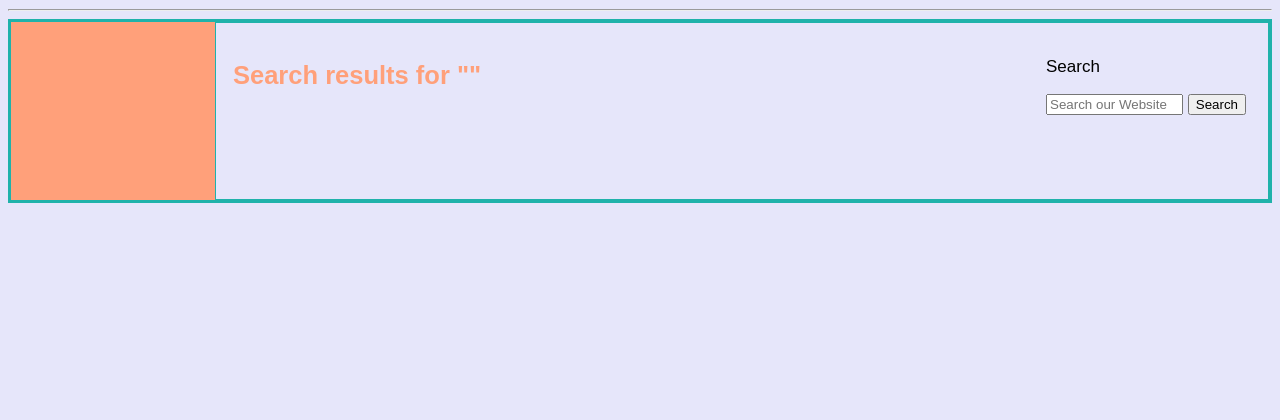
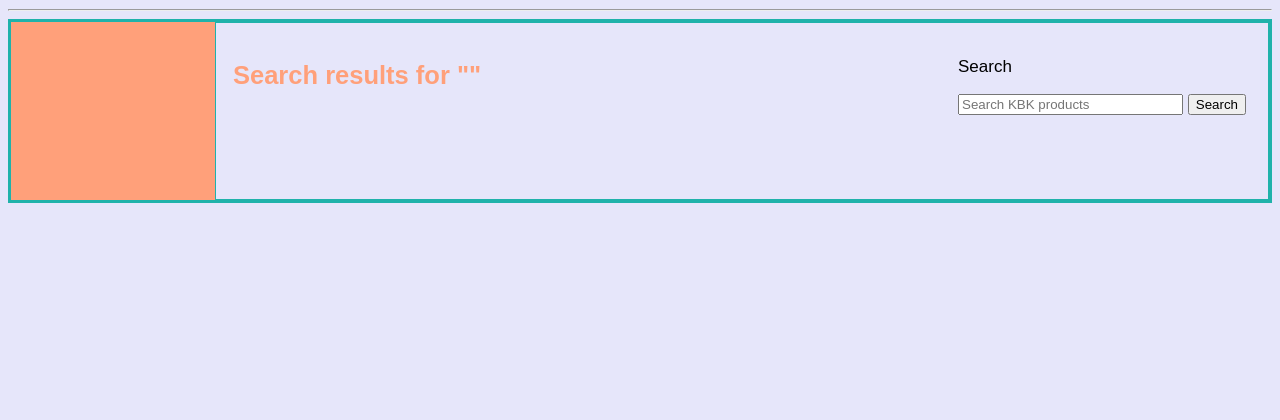
Before and after one commit to supermariolegend/KBK, a PHP site: template templates/search.html.twig in a window 1280 px wide. Shown: the part 210-630 px from the top of the page. Run offline with PHP 8.4, Linux system fonts and the light colour scheme; the template is opened without the code that fills it, so the values that code supplies are empty; some libraries are stand-ins or nearby versions.

Commit message:
Updated search fields

```diff
--- a/templates/menu.html.twig
+++ b/templates/menu.html.twig
@@ -11,7 +11,7 @@
     <div class="search_box">
         <p>Search</p>
         <form name="searchForm" method="get" action="/search">
-            <input type="text" name="search" size=14" maxlength="20" placeholder="Search our Website"/>
+            <input type="text" name="search" size="25" maxlength="30" placeholder="Search KBK products"/>
             <input type="submit" name="submit" value="Search" />
         </form>
     </div>
--- a/templates/search.html.twig
+++ b/templates/search.html.twig
@@ -13,7 +13,7 @@
     <div class="search_box">
         <p>Search</p>
         <form name="searchForm" method="get" action="/search">
-            <input type="text" name="search" size=14" maxlength="20" placeholder="Search our Website" />
+            <input type="text" name="search" size="25" maxlength="30" placeholder="Search KBK products" value="{{ searchQuery }}" />
             <input type="submit" name="submit" value="Search" />
         </form>
     </div>
```
Also changed, not shown: templates/error.html.twig (added, +12 -0 lines).
